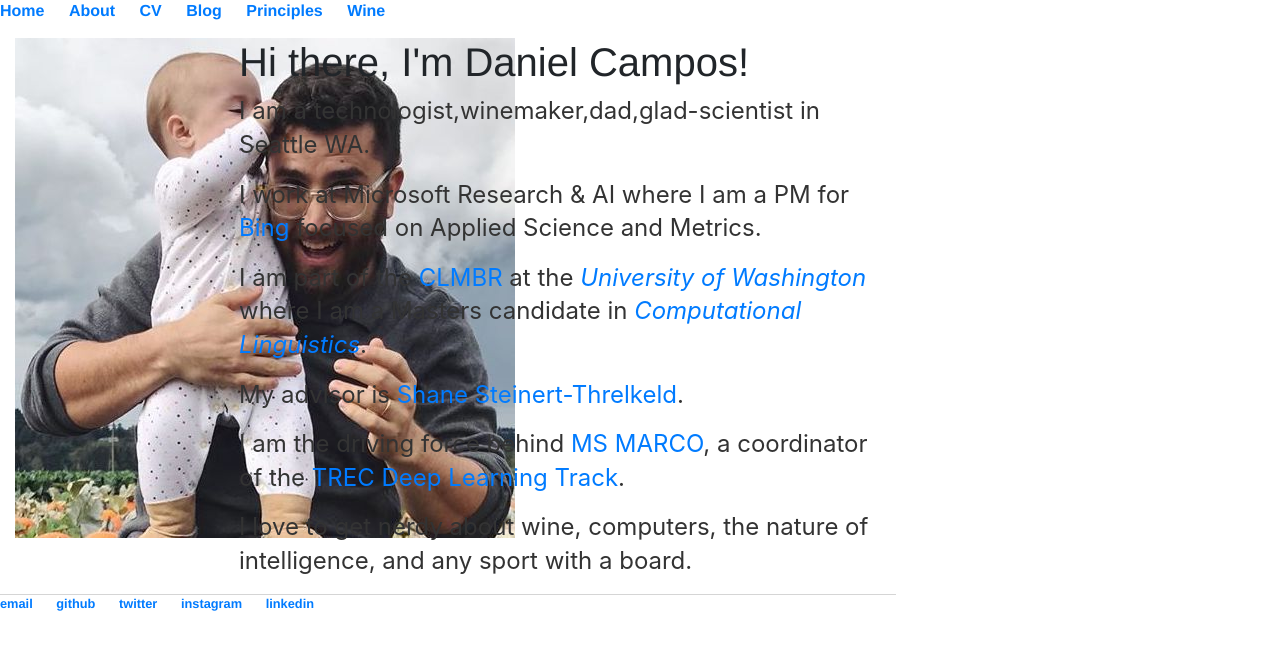
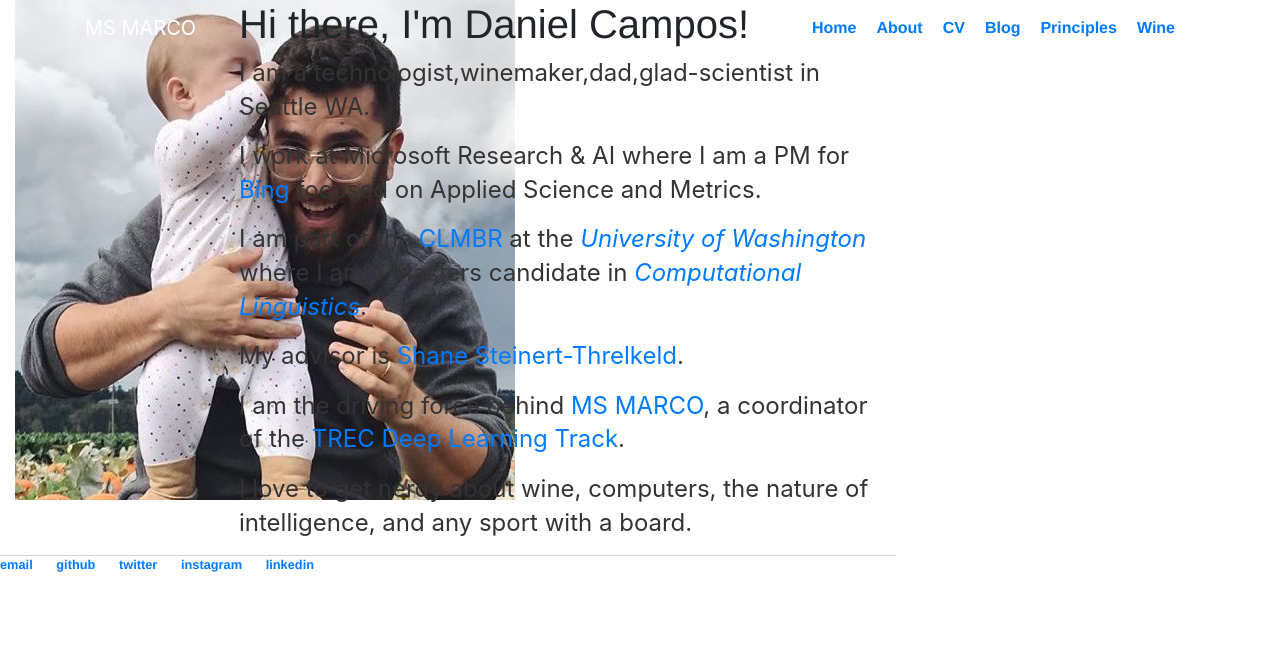
Before and after one commit to spacemanidol/spacemanidol.github.io, a Jekyll site: the page built from index.html, in a window 1280 px wide. Shown: the top 650 px of the page. Built offline with Jekyll 4.4.1, drawn with Linux system fonts in a browser that asks for light colours; comment, search, counter and statistics services are not loaded.

Commit message:
Update default.html

```diff
--- a/_layouts/default.html
+++ b/_layouts/default.html
@@ -21,16 +21,25 @@
       gtag('config', 'UA-137871770-1');
     </script>
   </head>
-  <body>
-    <nav>
-      <ul>
-        <li><a href="/index.html">Home</a></li>
-        <li><a href="/about/index.html">About</a></li>
-        <li><a href="/cv/index.html">CV</a></li>
-        <li><a href="/blog/index.html">Blog</a></li>
-        <li><a href="/principles/index.html">Principles</a></li>
-        <li><a href="/wine/index.html">Wine</a></li>
-      </ul>
+  <body id="page-top">
+		<nav class="navbar navbar-expand-lg navbar-dark fixed-top topnav" id="mainNav">
+			<div class="container">
+                <a class="navbar-brand js-scroll-trigger" href="#page-top">MS MARCO</a>
+				<button class="navbar-toggler" type="button" data-toggle="collapse" data-target="#navbarResponsive" aria-controls="navbarResponsive" aria-expanded="false" aria-label="Toggle navigation">
+					<span class="navbar-toggler-icon"></span>
+				</button>
+				<div class="collapse navbar-collapse" id="navbarResponsive">
+					<ul class="navbar-nav ml-auto">
+                        <li class="nav-item"><a href="/index.html">Home</a></li>
+                        <li class="nav-item"><a href="/about/index.html">About</a></li>
+                        <li class="nav-item"><a href="/cv/index.html">CV</a></li>
+                        <li class="nav-item"><a href="/blog/index.html">Blog</a></li>
+                        <li class="nav-item"><a href="/principles/index.html">Principles</a></li>
+                        <li class="nav-item"><a href="/wine/index.html">Wine</a></li>
+                    </ul>
+                </div>
+            </div>
+        </nav>
     </nav>
     <div class="container">
       {{ content }}
```
